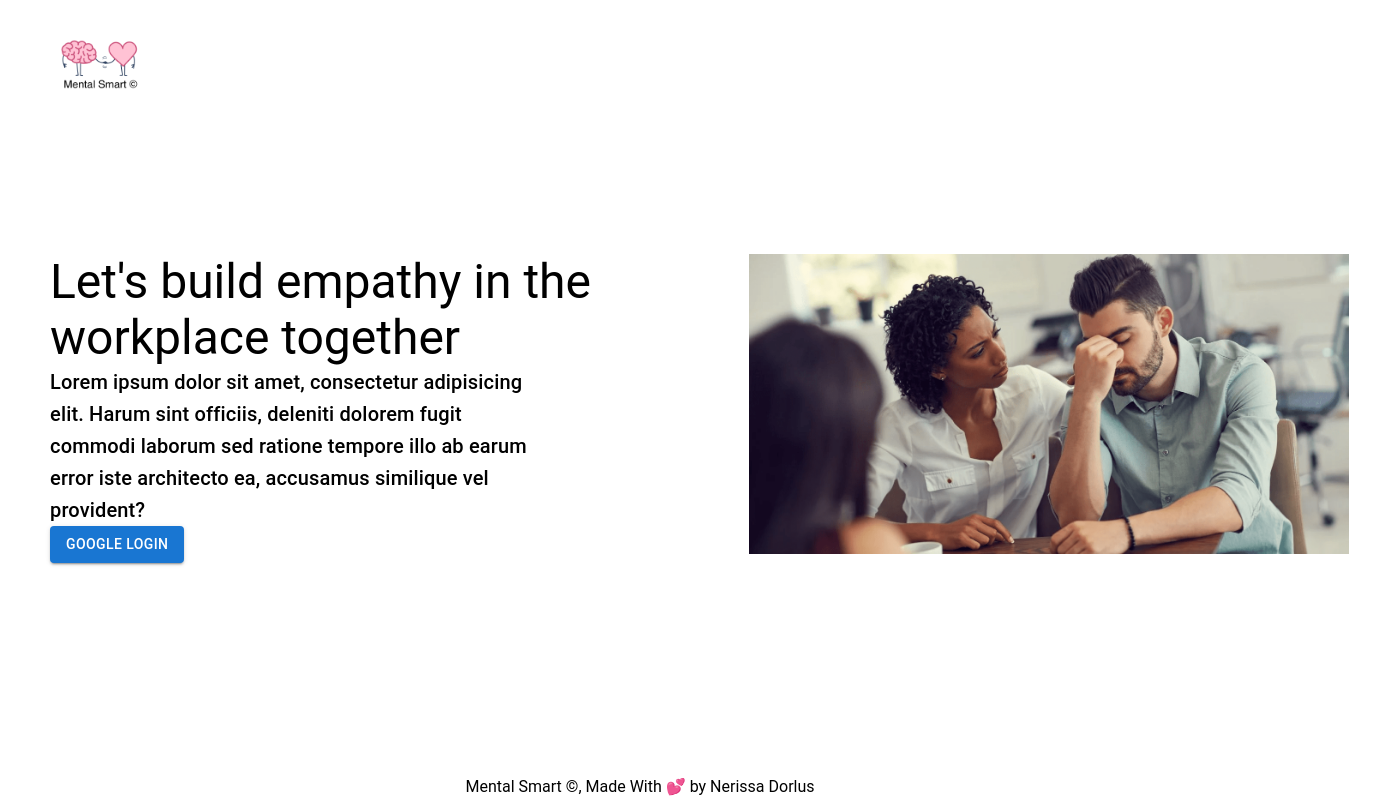
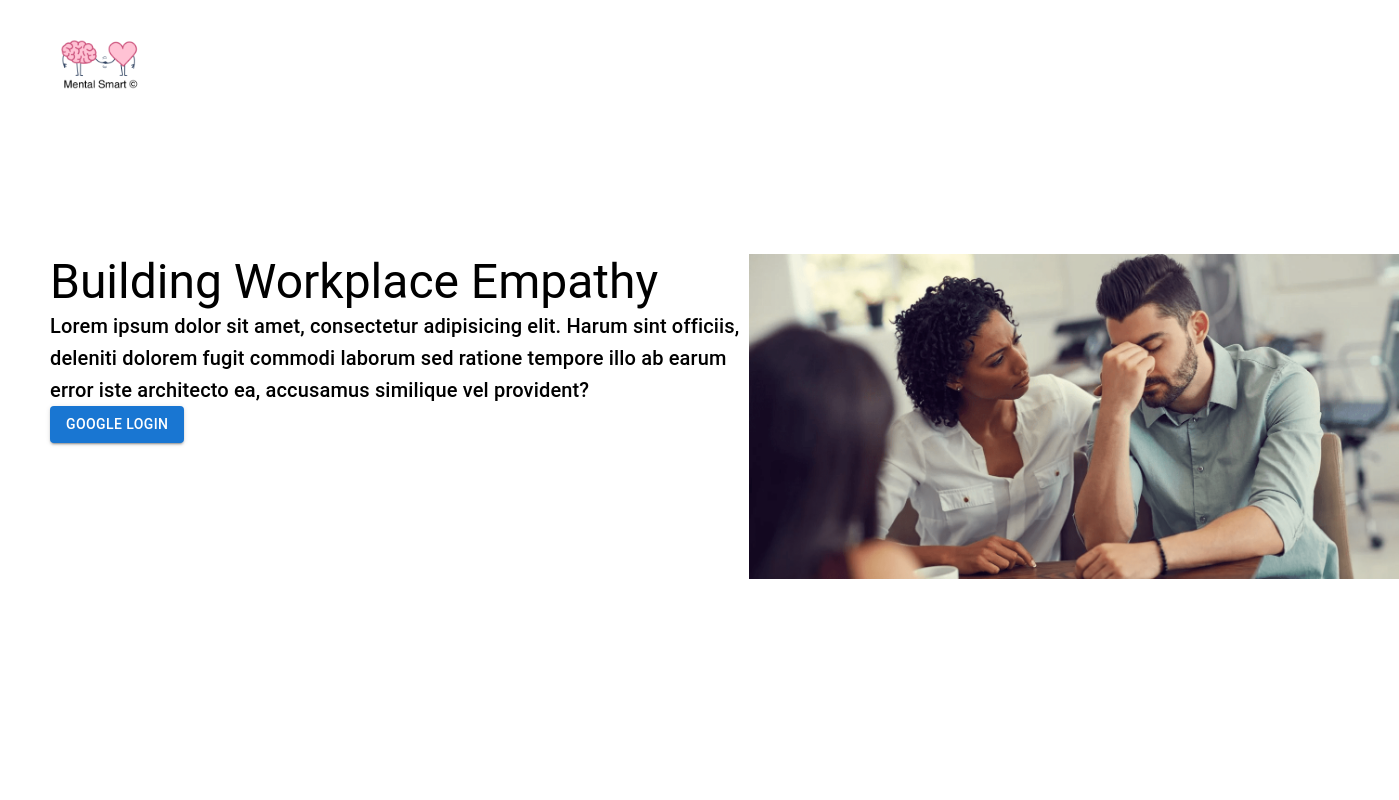
Before and after one commit to NerissaDorlus/mental-smart-frontend, a React (Create React App) app: page / in a window 1280 px wide. Shown: the top 800 px of the page, 1399 px wide, since content can reach past the window. Built offline with nearby package versions, Linux system fonts and the light colour scheme; no server answers.

Commit message:
reformated landing page, login, teamview and footer

```diff
--- a/src/App.js
+++ b/src/App.js
@@ -1,8 +1,6 @@
 import "./styles/App.css";
 import React from "react";
 import { BrowserRouter, Routes, Route } from "react-router-dom";
-// import Login from "./components/Login";
-// import SignUp from "./components/SignUp";
 import AddJournal from "./components/AddJournal";
 import TeamView from "./components/TeamView";
 import Landing from "./components/Landing";
--- a/src/components/Landing.jsx
+++ b/src/components/Landing.jsx
@@ -17,7 +17,7 @@ const Landing = () => {
         <Grid container spacing={6} className="gridContainer">
           <Grid item xs={12} md={7}>
             <Typography variant="h3" className="landingtitle">
-              Let's build empathy in the workplace together
+              Building Workplace Empathy
             </Typography>
             <Typography variant="h6" className="landingsub">
               Lorem ipsum dolor sit amet, consectetur adipisicing elit. Harum sint officiis, deleniti dolorem fugit commodi laborum sed ratione tempore illo ab earum error iste architecto ea, accusamus similique vel provident?
--- a/src/components/LoginButton.jsx
+++ b/src/components/LoginButton.jsx
@@ -33,10 +33,11 @@ const LoginButton = () => {
 
     return(
 
-        <Button variant="contained" onClick={handleGoogleLogin} >Google Login</Button>
-
+        <Button
+        className="login-button"
+        variant="contained"
+        onClick={handleGoogleLogin}>Google Login</Button>
     )
-
 }
 
 export default LoginButton;
--- a/src/components/TeamView.jsx
+++ b/src/components/TeamView.jsx
@@ -35,6 +35,7 @@ const TeamView = () => {
        <>
          <h1 className="team-title">Team View</h1>
          {!userJournals ? (
+          // <Loading />
            <h2>Loading Journals ...</h2>
          ) : (
 
--- a/src/styles/footer.css
+++ b/src/styles/footer.css
@@ -1,7 +1,6 @@
 /* .footer{
     padding: 68px;
     display: flex;
-    flex-direction: row;
     justify-content: center;
     align-items: center;
     max-width: 19px;
@@ -10,6 +9,7 @@
 
 
 .footer {
+    padding: 150px;
     font-size: 16px;
     text-align: center;
     line-height: 3.0;
--- a/src/styles/landing.css
+++ b/src/styles/landing.css
@@ -8,16 +8,18 @@
     margin-top: 150px;
     margin-bottom: 200px;
   }
+  /* .langtitle{
 
+  } */
   .landingsub{
-    inline-size: 500px;
+    inline-size: 700px;
     overflow-wrap: break-word;
     margin-bottom: 50px;
   }
 
   .landing-img{
-    width: 600px;
+    width: 650px;
   }
-  .landing-btn{
+  /* .landing-btn{
     margin-top: 30px;
-  }
+  } */
```
Also changed, not shown: 1 other file (tests, documents, lock files or other folders).
